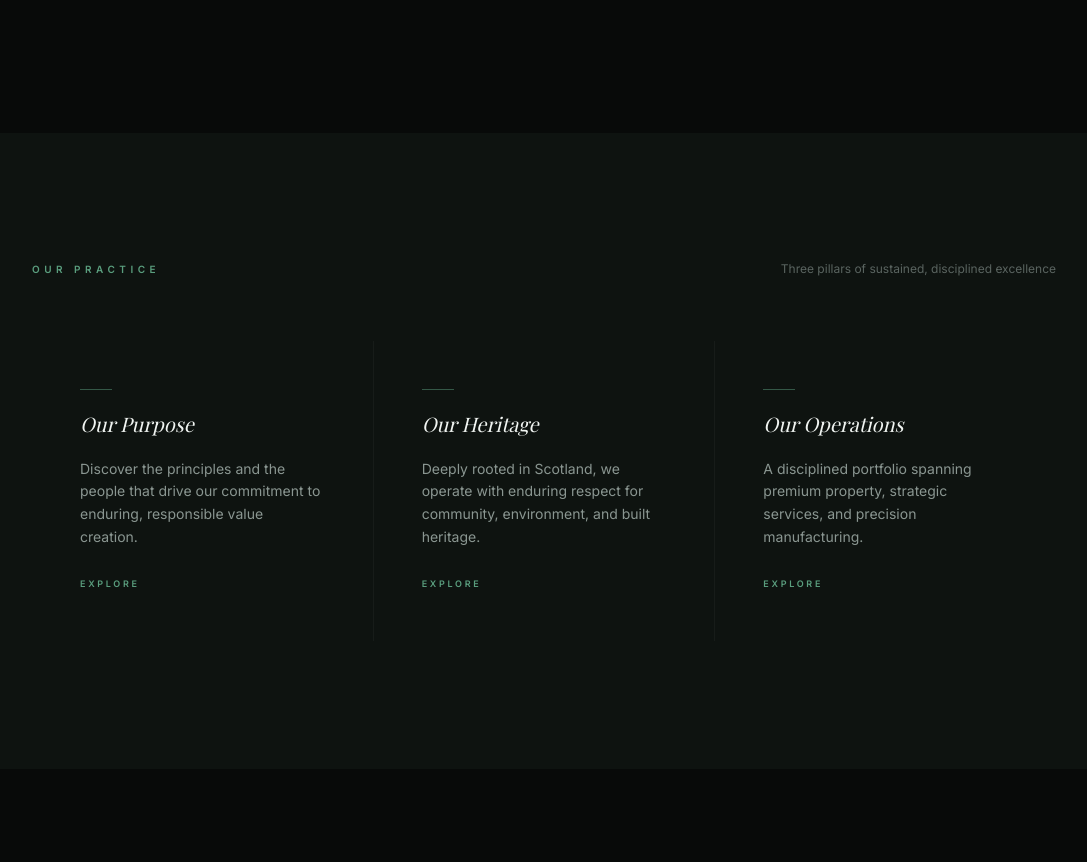
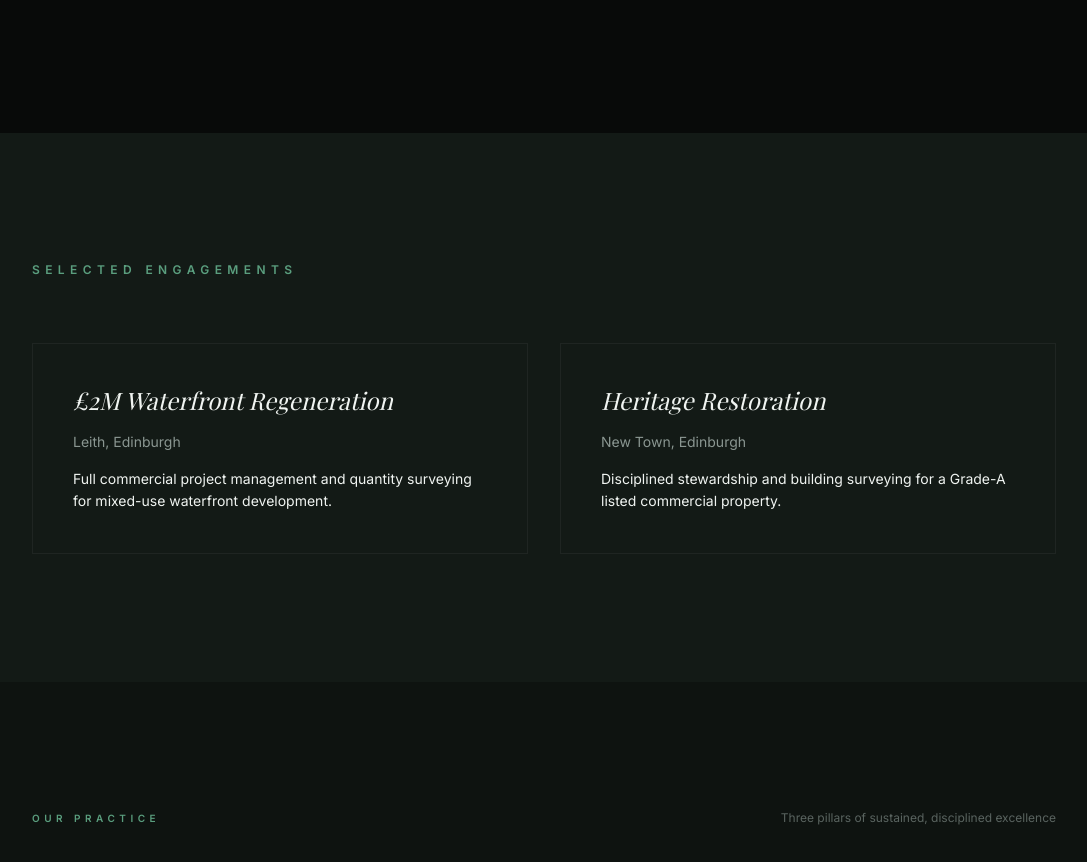
Before and after one commit to MarketingCo/dunross-website, a Next.js app: page / in a window 1280 px wide. Shown: the part 1460-2322 px from the top of the page, without its empty margins (96-1183 px from the left). Built offline with nearby package versions, Linux system fonts and the light colour scheme.

Commit message:
fix: update layout and page components

```diff
--- a/src/app/layout.tsx
+++ b/src/app/layout.tsx
@@ -60,6 +60,8 @@ export const metadata: Metadata = {
 
 const jsonLd = {
   "@context": "https://schema.org",
+  "@graph": [
+    {
       "@type": "LocalBusiness",
       "@id": siteUrl,
       name: "Dunross Investments Limited",
@@ -67,6 +69,8 @@ const jsonLd = {
         "Specialist commercial project management and quantity surveying services across Scotland.",
       url: siteUrl,
       email: "info@dunross.co",
+      telephone: "0141 123 4567",
+      priceRange: "££££",
       address: {
         "@type": "PostalAddress",
         streetAddress: "Titanium 1, King's Inch Place",
@@ -80,6 +84,12 @@ const jsonLd = {
         { "@type": "AdministrativeArea", name: "Glasgow" },
         { "@type": "AdministrativeArea", name: "Scotland" },
       ],
+      openingHoursSpecification: {
+        "@type": "OpeningHoursSpecification",
+        dayOfWeek: ["Monday", "Tuesday", "Wednesday", "Thursday", "Friday"],
+        opens: "08:00",
+        closes: "18:00"
+      },
       knowsAbout: [
         "Commercial Project Management",
         "Quantity Surveying",
@@ -92,7 +102,19 @@ const jsonLd = {
         "@type": "Person",
         name: "John Dunn",
         jobTitle: "Chairman & Founder",
+      }
     },
+    {
+      "@type": "Service",
+      name: "Commercial Project Management",
+      provider: { "@id": siteUrl }
+    },
+    {
+      "@type": "Service",
+      name: "Quantity Surveying",
+      provider: { "@id": siteUrl }
+    }
+  ]
 };
 
 export default function RootLayout({
--- a/src/app/page.tsx
+++ b/src/app/page.tsx
@@ -37,9 +37,9 @@ export default function Home() {
             <div className="grid grid-cols-1 md:grid-cols-[1fr_2fr] gap-16 md:gap-24">
 
               <div className="pt-2">
-                <span className="text-[10px] uppercase tracking-[0.45em] font-semibold text-[#5a9e7e]">
+                <h2 className="text-[12px] uppercase tracking-[0.45em] font-semibold text-[#5a9e7e]">
                   The Firm
-                </span>
+                </h2>
                 <span className="rule mt-4" />
               </div>
 
@@ -63,6 +63,29 @@ export default function Home() {
                 </p>
               </div>
 
+            </div>
+          </div>
+        </section>
+
+        {/* ── Selected Engagements ──────────────────────────────── */}
+        <section className="py-24 md:py-32 px-6 md:px-10 bg-[#131a16]">
+          <div className="max-w-5xl mx-auto">
+            <div className="flex flex-col md:flex-row md:items-end justify-between mb-16 gap-4">
+              <h2 className="text-[12px] uppercase tracking-[0.45em] font-semibold text-[#5a9e7e]">
+                Selected Engagements
+              </h2>
+            </div>
+            <div className="grid grid-cols-1 md:grid-cols-2 gap-8">
+              <div className="border border-white/5 p-10 space-y-4 hover:border-[#5a9e7e]/50 transition-colors">
+                <h3 className="font-heading text-2xl text-[#f0f4f1] italic font-light">£2M Waterfront Regeneration</h3>
+                <p className="text-[#8a9691] text-sm">Leith, Edinburgh</p>
+                <p className="text-[#f0f4f1] text-sm leading-relaxed mt-4">Full commercial project management and quantity surveying for mixed-use waterfront development.</p>
+              </div>
+              <div className="border border-white/5 p-10 space-y-4 hover:border-[#5a9e7e]/50 transition-colors">
+                <h3 className="font-heading text-2xl text-[#f0f4f1] italic font-light">Heritage Restoration</h3>
+                <p className="text-[#8a9691] text-sm">New Town, Edinburgh</p>
+                <p className="text-[#f0f4f1] text-sm leading-relaxed mt-4">Disciplined stewardship and building surveying for a Grade-A listed commercial property.</p>
+              </div>
             </div>
           </div>
         </section>
@@ -176,12 +199,12 @@ export default function Home() {
                 seeking specialist commercial project management and surveying expertise across Scotland.
               </p>
             </div>
-            <a
-              href="mailto:info@dunross.co"
+            <Link
+              href="/contact"
               className="shrink-0 inline-flex items-center gap-3 border border-[#5a9e7e]/40 hover:border-[#5a9e7e] text-[#5a9e7e] hover:text-[#f0f4f1] hover:bg-[#5a9e7e]/10 px-8 py-4 text-[10px] uppercase tracking-[0.35em] font-semibold transition-all duration-500"
             >
               Get in touch
-            </a>
+            </Link>
           </div>
         </section>
 
```
Lines whose indentation alone changed are shown as unchanged.
